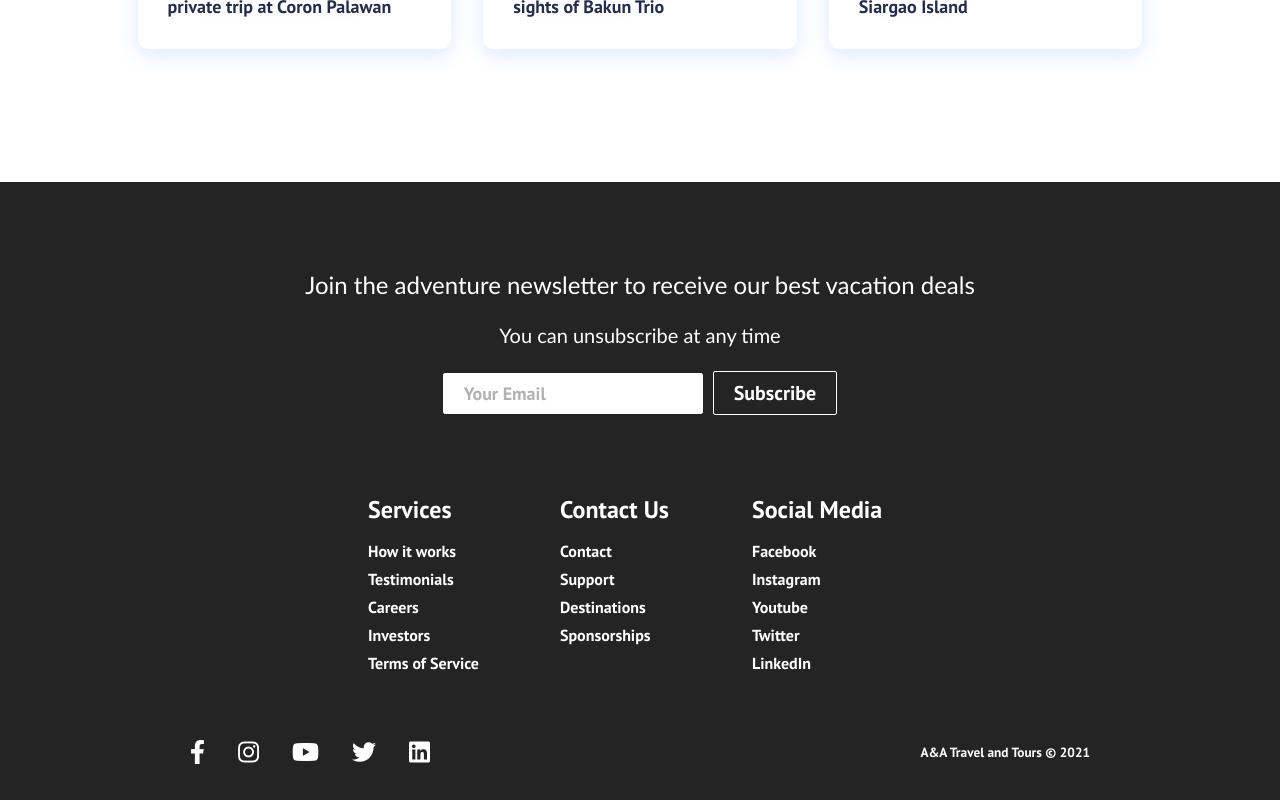
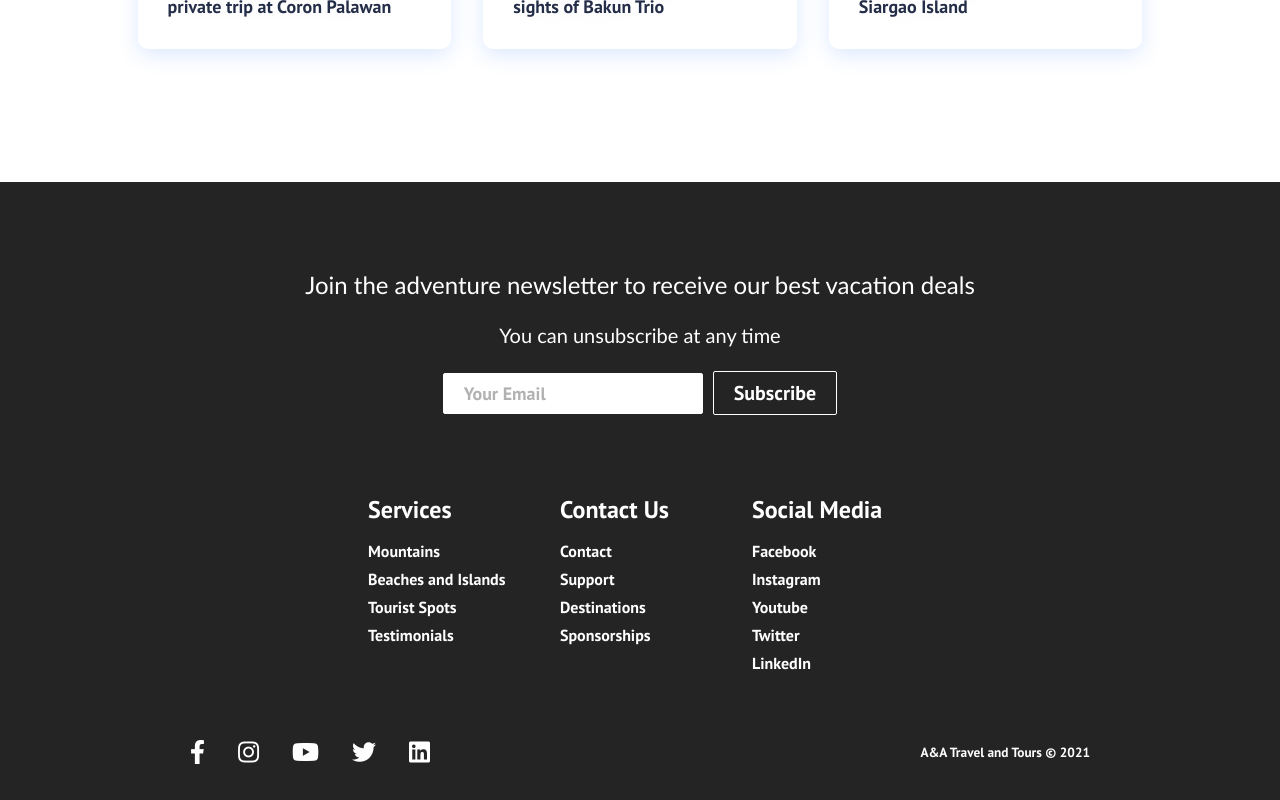
Before and after one commit to alli-son/aatraveltours, a React (Create React App) app: page / in a window 1280 px wide. Shown: the part 1719-2519 px from the top of the page. Built offline with nearby package versions, Linux system fonts and the light colour scheme.

Commit message:
edited footer links

```diff
--- a/src/components/footer.js
+++ b/src/components/footer.js
@@ -35,11 +35,10 @@ function footer() {
         <div className="footer-link-wrapper">
           <div className="footer-link-items">
             <h2>Services</h2>
-            <Link to="/sign-up">How it works</Link>
-            <Link to="/">Testimonials</Link>
-            <Link to="/">Careers</Link>
-            <Link to="/">Investors</Link>
-            <Link to="/">Terms of Service</Link>
+            <Link to="/services">Mountains</Link>
+            <Link to="/services">Beaches and Islands</Link>
+            <Link to="/services">Tourist Spots</Link>
+            <Link to="/services">Testimonials</Link>
           </div>
           <div className="footer-link-items">
             <h2>Contact Us</h2>
```
